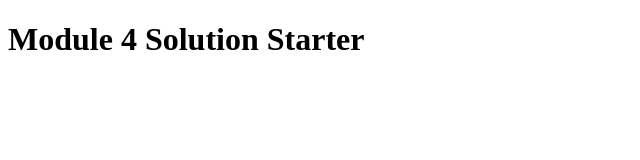
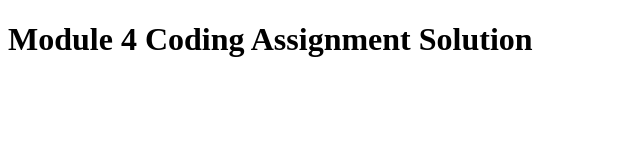
Before and after one commit to EskEsh/Module-4-Solution, a plain HTML site: page index.html in a window 1280 px wide. Shown: the whole page, without its empty margins (0-640 px from the left). Drawn offline with Linux system fonts and the light colour scheme.

Commit message:
Update index.html

```diff
--- a/index.html
+++ b/index.html
@@ -2,7 +2,7 @@
 <html>
 <head>
   <meta charset="utf-8">
-  <title>Module 4 Solution Starter</title>
+  <title>Module 4 Solution Solution</title>
   <script>
     var names = []; // DO NOT REMOVE
   </script>
@@ -11,6 +11,6 @@
   <script src="js/script.js"></script>
 </head>
 <body>
-  <h1>Module 4 Solution Starter</h1>
+  <h1>Module 4 Coding Assignment Solution </h1>
 </body>
 </html>
```
